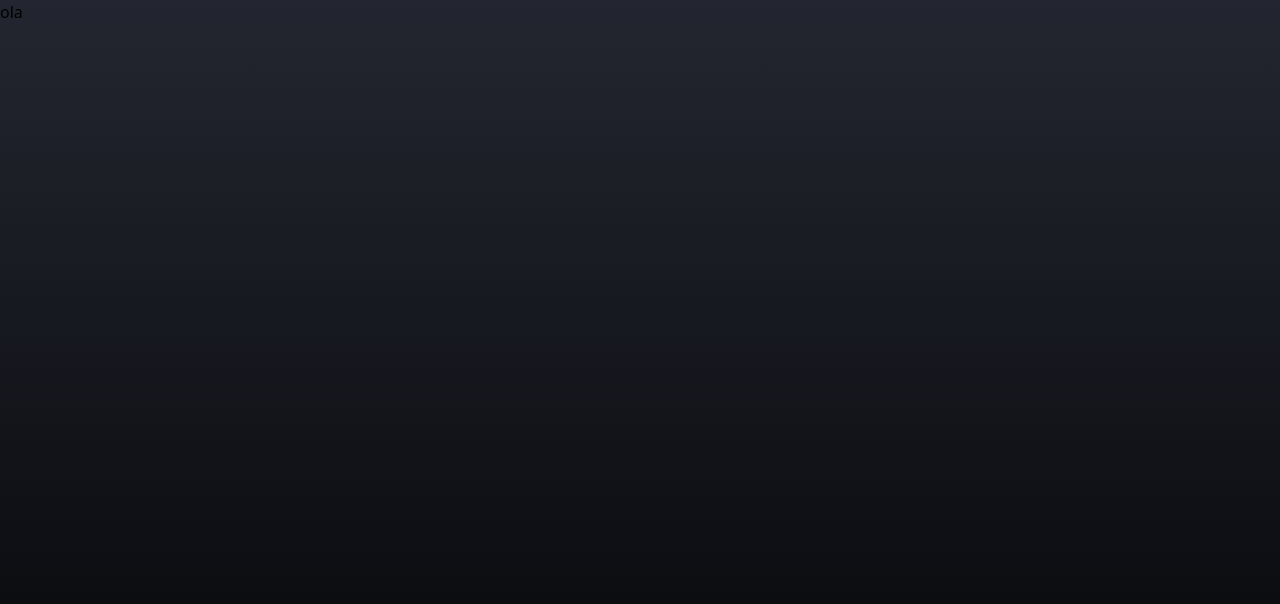
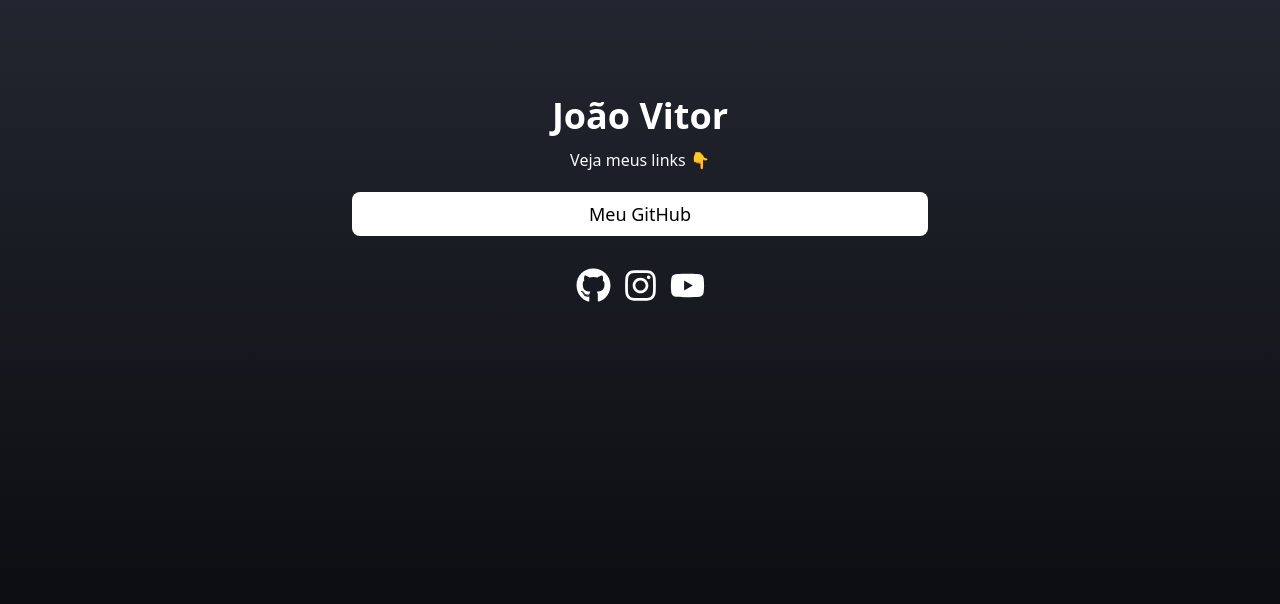
Before and after one commit to jotavitorz/projeto-linktree, a React (Vite) app: page / in a window 1280 px wide. Shown: the top 604 px of the page. Built offline with nearby package versions, Linux system fonts and the light colour scheme.

Commit message:
feat: criar pagina home

```diff
--- a/package.json
+++ b/package.json
@@ -15,6 +15,7 @@
     "match-sorter": "^8.1.0",
     "react": "^19.1.1",
     "react-dom": "^19.1.1",
+    "react-icons": "^5.5.0",
     "react-router-dom": "^7.8.2",
     "sort-by": "^1.2.0",
     "tailwindcss": "^4.1.13"
--- /dev/null
+++ b/src/components/Social/index.tsx
@@ -0,0 +1,18 @@
+import { type ReactNode } from "react";
+
+interface SocialProps{
+    url: string,
+    children: ReactNode,
+}
+
+export function Social({url, children}: SocialProps) {
+    return (
+        <a
+        href={`${url}`}
+        rel="noopener noreferrer"
+        target="_blank"
+        >
+            {children}
+        </a>
+    )
+}
--- a/src/pages/home/index.tsx
+++ b/src/pages/home/index.tsx
@@ -1,8 +1,32 @@
+import { Social } from "../../components/Social";
+
+import { FaGithub, FaInstagram, FaYoutube} from "react-icons/fa";
 
 export function Home() {
     return (
-        <div>
-            ola
+        <div className="flex flex-col w-full py-4 items-center justify-center">
+            <h1 className="md:text-4xl text-3xl font-bold text-white mt-20">João Vitor</h1>
+            <span className="text-gray-50 mb-5 mt-3">Veja meus links 👇</span>
+
+            <main className="flex flex-col w-11/12 max-w-xl text-center">
+                <section className="bg-white mb-4 w-full py-2 rounded-lg select-none transition-transform hover:scale-105 duration-300 cursor-pointer">
+                    <a>
+                        <p className="text-base md:text-lg">Meu GitHub</p>
+                    </a>
+                </section>
+
+                <footer className="flex justify-center gap-3 my-4">
+                    <Social url="https://github.com/jotavitorz">
+                        <FaGithub size={35} color="#fff" />
+                    </Social>
+                    <Social url="https://www.instagram.com/jotavitorz/">
+                        <FaInstagram size={35} color="#fff" />
+                    </Social>
+                    <Social url="#">
+                        <FaYoutube size={35} color="#fff" />
+                    </Social>
+                </footer>
+            </main>
         </div>
     )
 }
```
Also changed, not shown: 1 other file (tests, documents, lock files or other folders).
